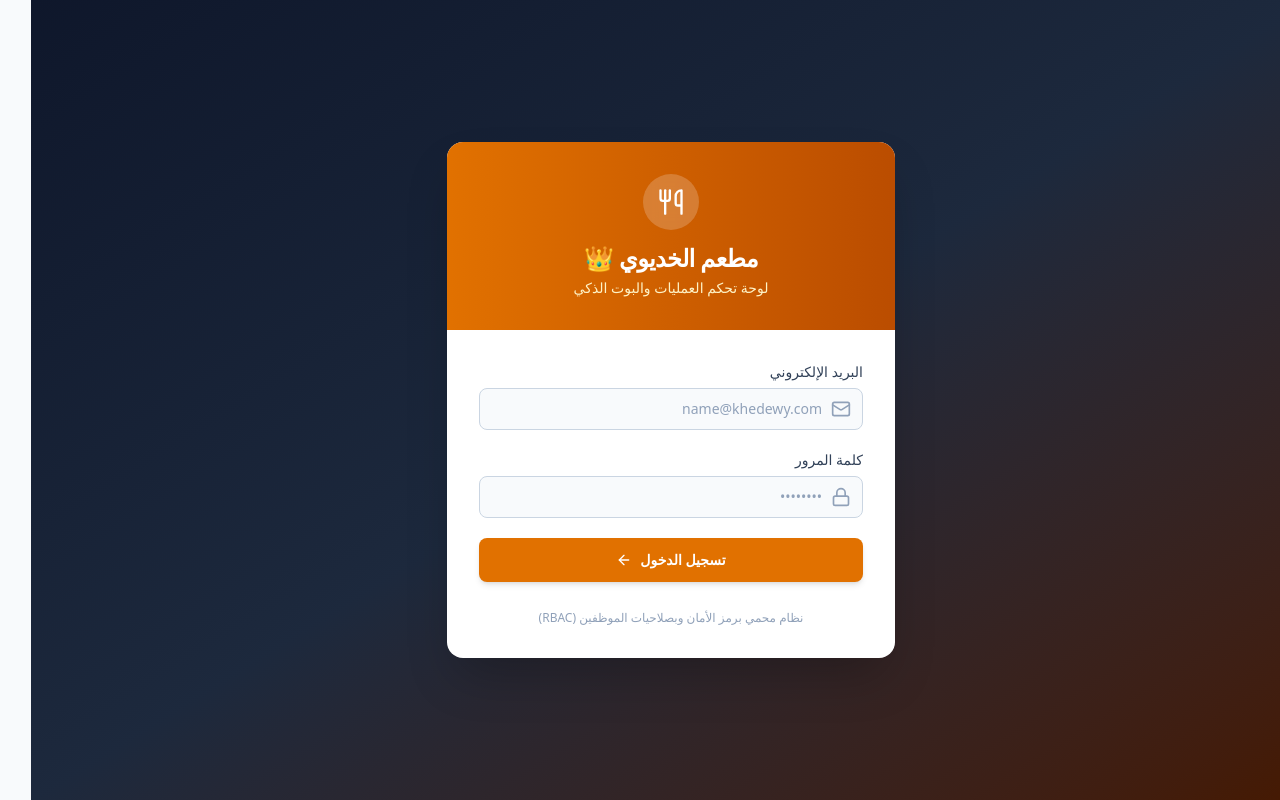
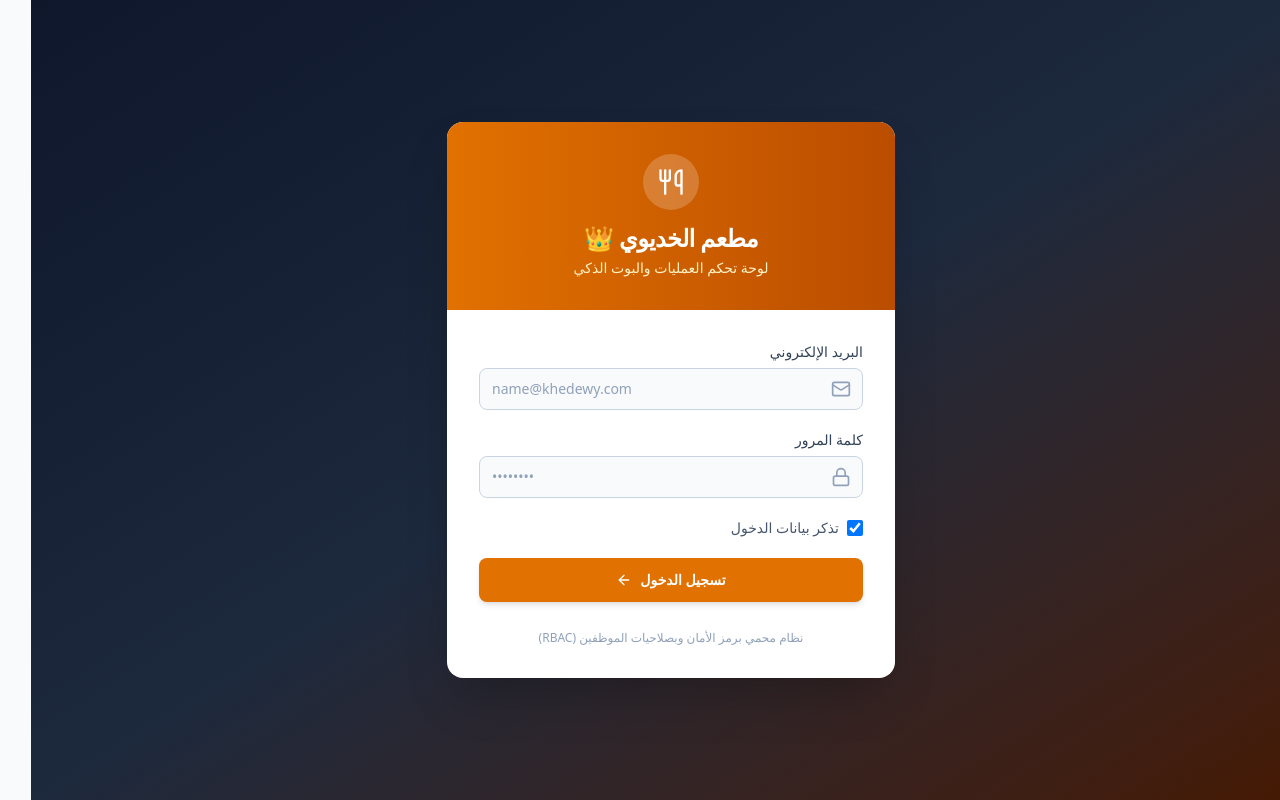
Before and after one commit to drjimmy1990/fried-elmra3y, a Next.js app in the folder dashboard/: page /login in a window 1280 px wide. Built offline with nearby package versions, Linux system fonts and the light colour scheme; no server answers.

Commit message:
fix(dashboard): address code review feedback for audio alerts, login handling and accessibility

```diff
--- a/dashboard/src/app/(auth)/login/page.tsx
+++ b/dashboard/src/app/(auth)/login/page.tsx
@@ -1,17 +1,19 @@
 'use client';
 
-import { useState } from 'react';
-import { useRouter } from 'next/navigation';
+import { useState, Suspense } from 'react';
+import { useRouter, useSearchParams } from 'next/navigation';
 import { createClient } from '@/lib/supabase/client';
-import { Utensils, Lock, Mail, AlertCircle, ArrowLeft, Loader2 } from 'lucide-react';
+import { Utensils, Lock, Mail, AlertCircle, ArrowLeft, Loader2, ShieldAlert } from 'lucide-react';
 
-export default function LoginPage() {
+function LoginForm() {
   const [email, setEmail] = useState('');
   const [password, setPassword] = useState('');
+  const [rememberMe, setRememberMe] = useState(true);
   const [error, setError] = useState<string | null>(null);
   const [loading, setLoading] = useState(false);
   const router = useRouter();
-  const supabase = createClient();
+  const searchParams = useSearchParams();
+  const urlError = searchParams.get('error');
 
   const handleLogin = async (e: React.FormEvent) => {
     e.preventDefault();
@@ -19,6 +21,7 @@ export default function LoginPage() {
     setLoading(true);
 
     try {
+      const supabase = createClient();
       const { data, error: signInError } = await supabase.auth.signInWithPassword({
         email,
         password,
@@ -32,9 +35,16 @@ export default function LoginPage() {
         // Query user role for smart initial redirection
         const { data: profile } = await supabase
           .from('profiles')
-          .select('role')
+          .select('role, is_active')
           .eq('id', data.user.id)
           .single();
+
+        if (profile && profile.is_active === false) {
+          await supabase.auth.signOut();
+          setError('تم تعطيل هذا الحساب من قبل إدارة النظام. يرجى التواصل مع المدير.');
+          setLoading(false);
+          return;
+        }
 
         const role = profile?.role || 'order_agent';
         if (role === 'order_agent') {
@@ -55,7 +65,6 @@ export default function LoginPage() {
   };
 
   return (
-    <div className="flex min-h-screen items-center justify-center bg-gradient-to-br from-slate-900 via-slate-800 to-amber-950 p-4">
     <div className="w-full max-w-md overflow-hidden rounded-2xl bg-white shadow-2xl">
       <div className="bg-gradient-to-r from-amber-600 to-amber-700 p-8 text-center text-white">
         <div className="mx-auto mb-3 flex h-14 w-14 items-center justify-center rounded-full bg-white/20 backdrop-blur-sm">
@@ -66,6 +75,13 @@ export default function LoginPage() {
       </div>
 
       <form onSubmit={handleLogin} className="space-y-5 p-8">
+        {urlError === 'account_deactivated' && !error && (
+          <div className="flex items-center gap-3 rounded-lg bg-rose-50 p-3.5 text-sm text-rose-800 border border-rose-200">
+            <ShieldAlert className="h-5 w-5 shrink-0 text-rose-600" />
+            <span>تم تعطيل هذا الحساب من قبل إدارة النظام. يرجى مراجعة المسؤول.</span>
+          </div>
+        )}
+
         {error && (
           <div className="flex items-center gap-3 rounded-lg bg-rose-50 p-3 text-sm text-rose-700 border border-rose-200">
             <AlertCircle className="h-5 w-5 shrink-0" />
@@ -84,10 +100,11 @@ export default function LoginPage() {
             <input
               type="email"
               required
+              dir="ltr"
               value={email}
               onChange={(e) => setEmail(e.target.value)}
               placeholder="name@khedewy.com"
-                className="w-full rounded-lg border border-slate-300 bg-slate-50 pr-10 pl-3 py-2.5 text-sm text-slate-900 placeholder-slate-400 focus:border-amber-500 focus:bg-white focus:outline-none focus:ring-1 focus:ring-amber-500"
+              className="w-full rounded-lg border border-slate-300 bg-slate-50 pr-10 pl-3 py-2.5 text-sm text-slate-900 placeholder-slate-400 text-left focus:border-amber-500 focus:bg-white focus:outline-none focus:ring-1 focus:ring-amber-500"
             />
           </div>
         </div>
@@ -103,12 +120,25 @@ export default function LoginPage() {
             <input
               type="password"
               required
+              dir="ltr"
               value={password}
               onChange={(e) => setPassword(e.target.value)}
               placeholder="••••••••"
-                className="w-full rounded-lg border border-slate-300 bg-slate-50 pr-10 pl-3 py-2.5 text-sm text-slate-900 placeholder-slate-400 focus:border-amber-500 focus:bg-white focus:outline-none focus:ring-1 focus:ring-amber-500"
+              className="w-full rounded-lg border border-slate-300 bg-slate-50 pr-10 pl-3 py-2.5 text-sm text-slate-900 placeholder-slate-400 text-left focus:border-amber-500 focus:bg-white focus:outline-none focus:ring-1 focus:ring-amber-500"
             />
           </div>
+        </div>
+
+        <div className="flex items-center justify-between text-sm">
+          <label className="flex items-center gap-2 cursor-pointer select-none text-slate-600">
+            <input
+              type="checkbox"
+              checked={rememberMe}
+              onChange={(e) => setRememberMe(e.target.checked)}
+              className="h-4 w-4 rounded border-slate-300 text-amber-600 focus:ring-amber-500"
+            />
+            <span>تذكر بيانات الدخول</span>
+          </label>
         </div>
 
         <button
@@ -134,6 +164,15 @@ export default function LoginPage() {
         </div>
       </form>
     </div>
+  );
+}
+
+export default function LoginPage() {
+  return (
+    <div className="flex min-h-screen items-center justify-center bg-gradient-to-br from-slate-900 via-slate-800 to-amber-950 p-4">
+      <Suspense fallback={<div className="text-white text-sm">جاري التحميل...</div>}>
+        <LoginForm />
+      </Suspense>
     </div>
   );
 }
--- a/dashboard/src/app/(dashboard)/layout.tsx
+++ b/dashboard/src/app/(dashboard)/layout.tsx
@@ -66,7 +66,7 @@ export default async function DashboardLayout({
   };
 
   return (
-    <RealtimeAudioProvider>
+    <RealtimeAudioProvider role={userProfile.role}>
       <DashboardShell
         user={userProfile}
         botEnabled={botSettings?.bot_enabled ?? true}
--- a/dashboard/src/components/layout/Sidebar.tsx
+++ b/dashboard/src/components/layout/Sidebar.tsx
@@ -171,6 +171,7 @@ export function Sidebar({
                   key={item.href}
                   href={item.href}
                   onClick={onClose}
+                  aria-current={isActive ? 'page' : undefined}
                   className={`group relative flex items-center justify-between rounded-xl px-4 py-3 text-sm font-medium transition-colors ${
                     isActive
                       ? 'bg-amber-600 text-white shadow-md shadow-amber-600/30'
--- a/dashboard/src/components/layout/Topbar.tsx
+++ b/dashboard/src/components/layout/Topbar.tsx
@@ -136,6 +136,7 @@ export function Topbar({ user, botEnabled = true, onToggleSidebar }: TopbarProps
               ? 'border-rose-200 bg-rose-50 text-rose-700 hover:bg-rose-100'
               : 'border-slate-200 bg-slate-50 text-slate-600 hover:bg-slate-100'
           }`}
+          aria-label={isMuted ? 'تفعيل أصوات التنبيهات' : 'كتم أصوات التنبيهات'}
           title={isMuted ? 'تفعيل أصوات التنبيهات' : 'كتم أصوات التنبيهات'}
         >
           {isMuted ? <VolumeX className="h-3.5 w-3.5" /> : <Volume2 className="h-3.5 w-3.5" />}
```
Also changed, not shown: dashboard/src/components/providers/RealtimeAudioProvider.tsx (+54 -27 lines). Lines whose indentation alone changed are shown as unchanged.
